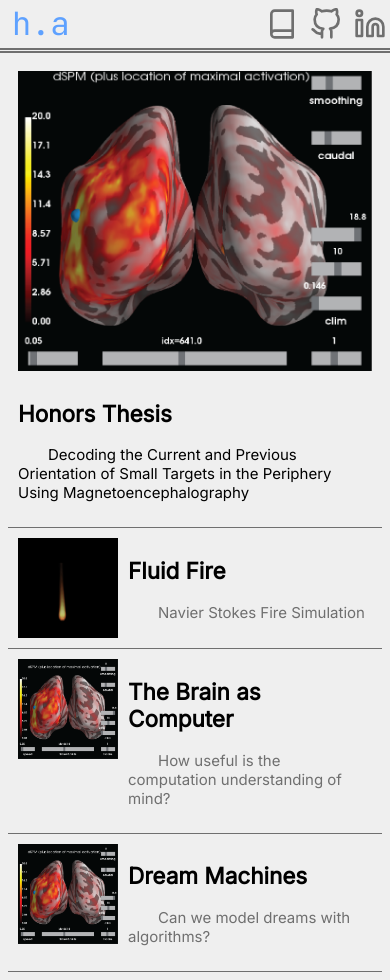
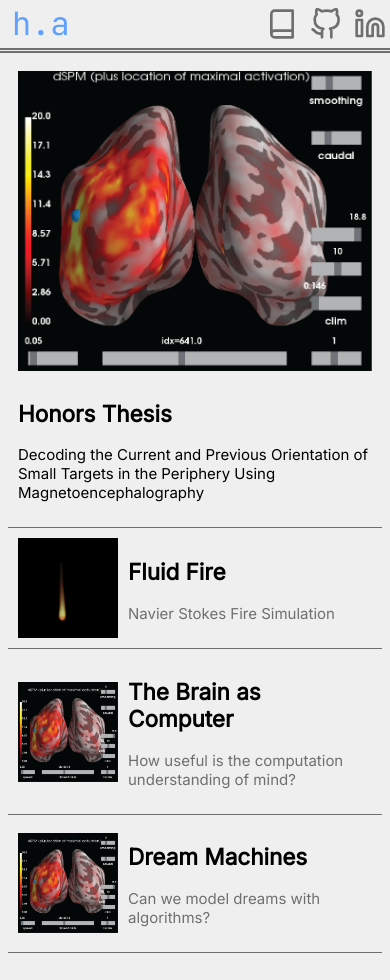
Before and after one commit to hmallen99/hmallen99.github.io, a React (Create React App) app: page /#/ in a window 390 px wide. Built offline with nearby package versions, Linux system fonts and the light colour scheme.

Commit message:
Update mobile style

```diff
--- a/src/Projects/ProjectList.tsx
+++ b/src/Projects/ProjectList.tsx
@@ -23,7 +23,7 @@ function ListCell(props: ProjectBlurb & { index: number }) {
         <PlainLink to={`/projects/${props.id}`} >
             <div className={props.index === 0 ? "project-list-cell-first" : "projects-list-cell"}>
                 {thumbnail ? <img className={props.index === 0 ? "project-thumbnail-first" : "project-thumbnail"} src={thumbnail} alt="" /> : null}
-                <div className="project-text">
+                <div className="projects-list-cell-text">
                     <ReactMarkdown>
                         {props.text}
                     </ReactMarkdown>
--- a/src/Projects/Projects.css
+++ b/src/Projects/Projects.css
@@ -22,11 +22,21 @@
     border-bottom: 1px solid rgba(111, 111, 111, 1);
     font-family: 'Inter';
     font-size: 20px;
+    align-items: center;
 }
 
 .projects-list-cell p {
     color: rgba(111, 111, 111, 1)
 }
+
+.projects-list-cell-text {
+    color: rgba(0, 0, 0, 1);
+    font-size: 15px;
+    letter-spacing: 0%;
+    text-align: left;
+    font-family: 'Inter';
+}
+
 
 .projects-list-cell:hover {
     background-color: rgb(183, 213, 255);
@@ -72,7 +82,6 @@
 
 .project-text p {
     text-indent: 2em;
-
 }
 
 .project-content {
@@ -82,6 +91,7 @@
     gap: 0.5em;
     flex-grow: 1;
     line-height: 1.5;
+    width: 100%;
 }
 
 .project-content p {
```
